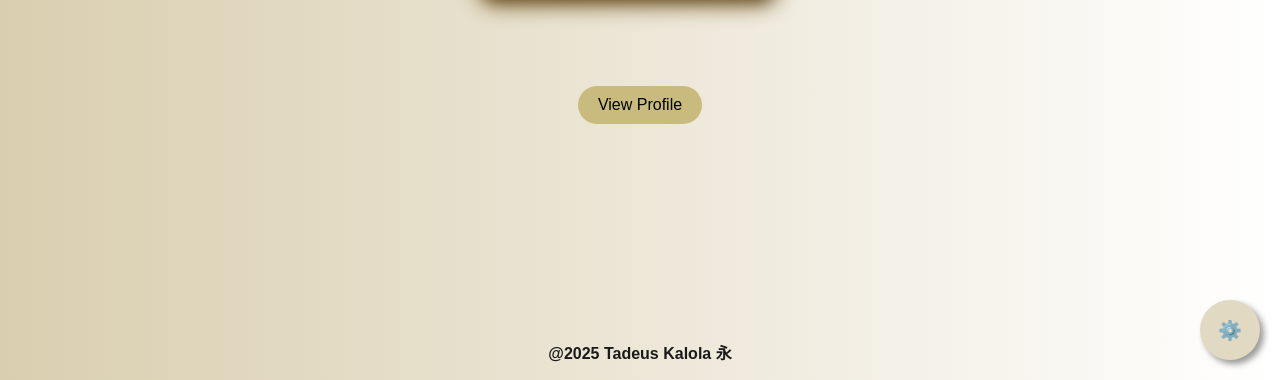
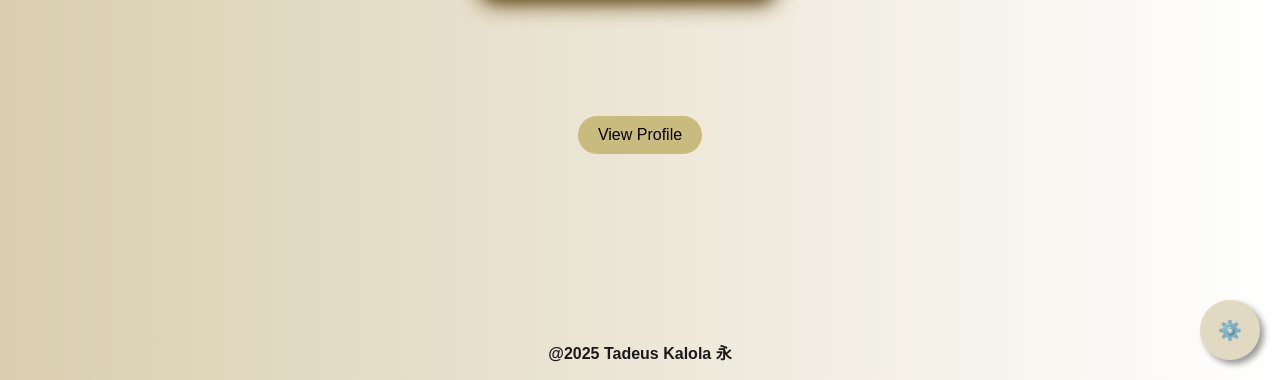
Before and after one commit to itadeus/itadeus.github.io, a plain HTML site: page index.html in a window 1280 px wide. Shown: the part 420-800 px from the top of the page. Drawn offline with Linux system fonts and the light colour scheme.

Commit message:
Update style.css

```diff
--- a/style.css
+++ b/style.css
@@ -194,7 +194,7 @@ footer {
 .button_container {
   display: flex;
   justify-content: center;
-  margin-bottom: 200px;
+  margin-bottom: 170px;
 }
 
 
```
